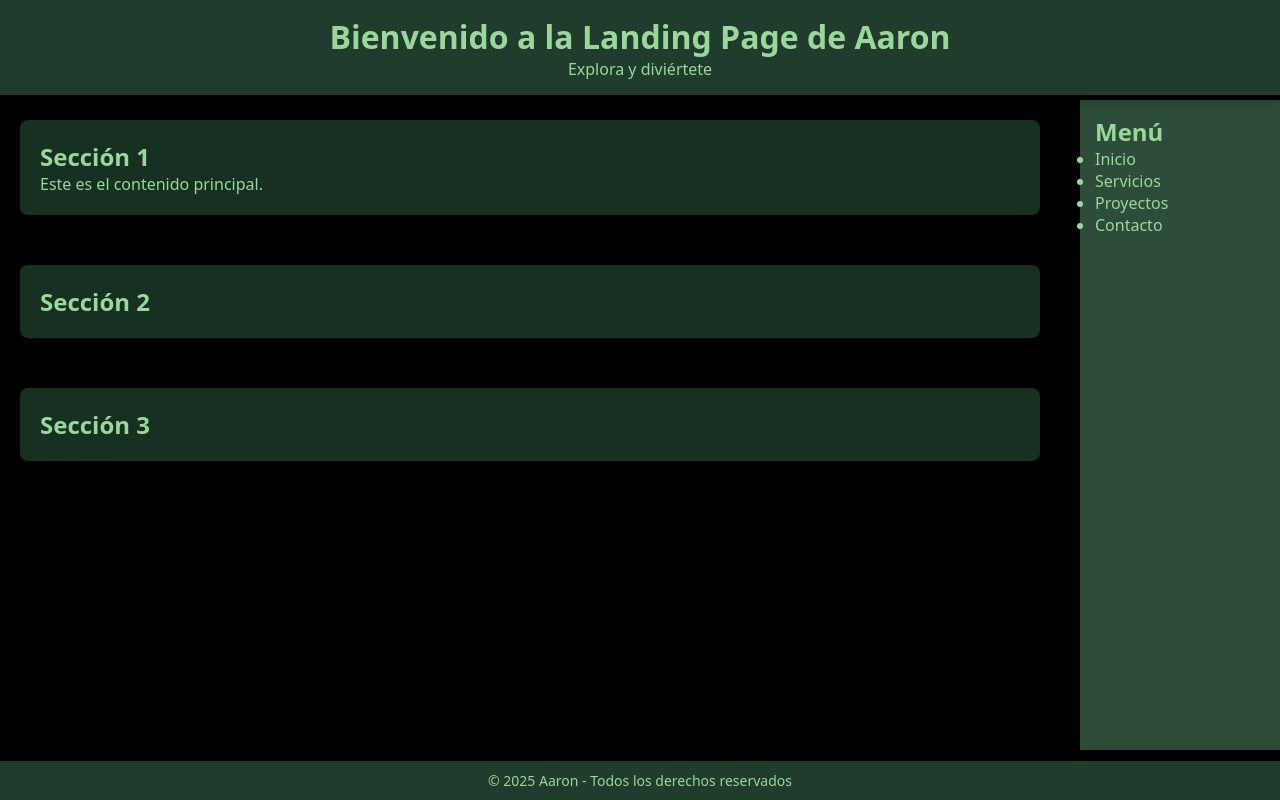
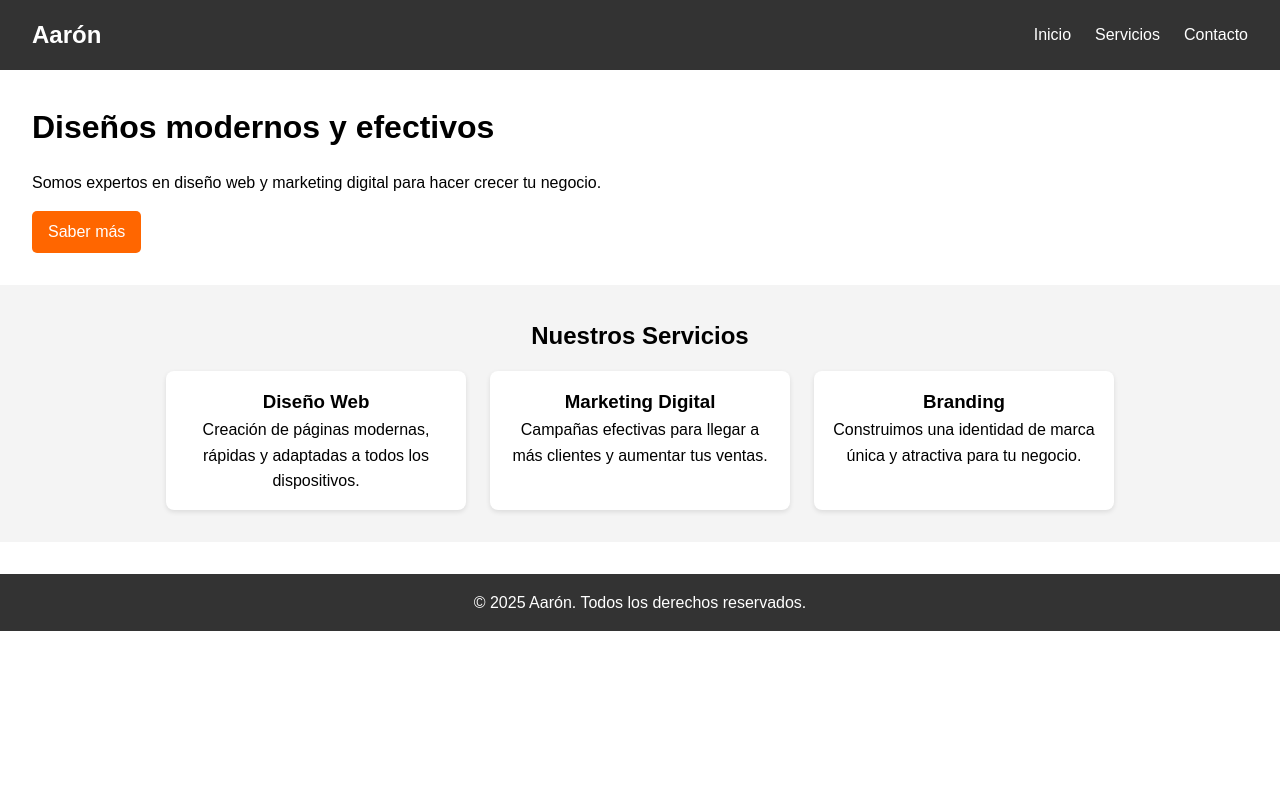
Before and after one commit to aaroncitto/master-ciberseguridad, a plain HTML site: page index.html in a window 1280 px wide. Drawn offline with Linux system fonts and the light colour scheme.

Commit message:
entrega_flexbox

```diff
--- a/index.html
+++ b/index.html
@@ -3,42 +3,69 @@
   <head>
     <meta charset="UTF-8" />
     <meta name="viewport" content="width=device-width, initial-scale=1.0" />
-    <title>Landing Page con position</title>
+    <title>Landing Flexbox</title>
     <link rel="stylesheet" href="styles.css" />
   </head>
   <body>
-    <header>
-      <h1>Bienvenido a la Landing Page de Aaron</h1>
-      <p>Explora y diviértete</p>
+    <!-- HEADER -->
+    <header class="header">
+      <div class="logo">Aarón</div>
+      <nav class="nav">
+        <ul class="nav-list">
+          <li><a href="#">Inicio</a></li>
+          <li><a href="#">Servicios</a></li>
+          <li><a href="#">Contacto</a></li>
+        </ul>
+      </nav>
     </header>
 
-    <aside class="sidebar">
-      <h2>Menú</h2>
-      <ul>
-        <li>Inicio</li>
-        <li>Servicios</li>
-        <li>Proyectos</li>
-        <li>Contacto</li>
-      </ul>
-    </aside>
+    <!-- MAIN -->
+    <main class="main">
+      <!-- Sección Hero -->
+      <section class="hero">
+        <div class="hero-text">
+          <h1>Diseños modernos y efectivos</h1>
+          <p>
+            Somos expertos en diseño web y marketing digital para hacer crecer
+            tu negocio.
+          </p>
+          <a href="#" class="btn">Saber más</a>
+        </div>
+        <div class="hero-image"></div>
+      </section>
 
-    <main>
-      <section>
-        <h2>Sección 1</h2>
-        <p>Este es el contenido principal.</p>
-      </section>
-      <section>
-        <h2>Sección 2</h2>
-        <p></p>
-      </section>
-      <section>
-        <h2>Sección 3</h2>
-        <p></p>
+      <!-- Sección Servicios -->
+      <section class="services">
+        <h2>Nuestros Servicios</h2>
+        <div class="services-container">
+          <div class="service-card">
+            <h3>Diseño Web</h3>
+            <p>
+              Creación de páginas modernas, rápidas y adaptadas a todos los
+              dispositivos.
+            </p>
+          </div>
+          <div class="service-card">
+            <h3>Marketing Digital</h3>
+            <p>
+              Campañas efectivas para llegar a más clientes y aumentar tus
+              ventas.
+            </p>
+          </div>
+          <div class="service-card">
+            <h3>Branding</h3>
+            <p>
+              Construimos una identidad de marca única y atractiva para tu
+              negocio.
+            </p>
+          </div>
+        </div>
       </section>
     </main>
 
-    <footer>
-      <p>© 2025 Aaron - Todos los derechos reservados</p>
+    <!-- FOOTER -->
+    <footer class="footer">
+      <p>&copy; 2025 Aarón. Todos los derechos reservados.</p>
     </footer>
   </body>
 </html>
--- a/styles.css
+++ b/styles.css
@@ -1,4 +1,4 @@
-/* Estilos generales */
+/* RESET BÁSICO */
 * {
   margin: 0;
   padding: 0;
@@ -6,62 +6,124 @@
 }
 
 body {
-  font-family: system-ui, -apple-system, BlinkMacSystemFont, 'Segoe UI', Roboto,
-    Oxygen, Ubuntu, Cantarell, 'Open Sans', 'Helvetica Neue', sans-serif;
-  min-height: 100vh;
-  background-color: #000000;
-  color: #9ad79b;
+  font-family: Arial, sans-serif;
+  line-height: 1.6;
 }
 
-/* HEADER fijo arriba */
-header {
-  position: fixed;
-  top: 0;
-  left: 0;
-  width: 100%;
-  background-color: #1f3c2d;
-  padding: 15px;
-  text-align: center;
-  z-index: 10;
-  box-shadow: 0 2px 10px rgba(0, 0, 0, 0.5);
+/* HEADER */
+.header {
+  display: flex;
+  justify-content: space-between;
+  align-items: center;
+  padding: 1rem 2rem;
+  background: #333;
+  color: white;
 }
 
-/* SIDEBAR a la derecha */
-.sidebar {
-  position: absolute;
-  top: 100px; /* debajo del header */
-  right: 0;
-  width: 200px;
-  background-color: #2d4d3a;
-  padding: 15px;
-  height: calc(100% - 150px);
+.logo {
+  font-size: 1.5rem;
+  font-weight: bold;
 }
 
-/* CONTENIDO PRINCIPAL */
-main {
-  position: relative;
-  top: 100px; /* margen bajo el header */
-  left: 0;
-  padding: 20px;
-  width: calc(100% - 220px); /* deja espacio para la sidebar */
+.nav-list {
+  display: flex;
+  list-style: none;
+  gap: 1.5rem;
 }
 
-main section {
-  margin-bottom: 50px;
-  padding: 20px;
-  background-color: #163021;
-  border-radius: 8px;
+.nav-list a {
+  color: white;
+  text-decoration: none;
 }
 
-/* FOOTER pegado al fondo */
-footer {
-  position: fixed;
-  bottom: 0;
-  left: 0;
-  width: 100%;
-  background-color: #1f3c2d;
+.nav-list a:hover {
+  text-decoration: underline;
+}
+
+/* HERO */
+.hero {
+  display: flex;
+  justify-content: space-between;
+  align-items: center;
+  padding: 2rem;
+  flex-wrap: wrap;
+  gap: 2rem;
+}
+
+.hero-text {
+  flex: 1;
+  min-width: 280px;
+}
+
+.hero-text h1 {
+  font-size: 2rem;
+  margin-bottom: 1rem;
+}
+
+.btn {
+  display: inline-block;
+  background: #ff6600;
+  color: white;
+  padding: 0.5rem 1rem;
+  margin-top: 1rem;
+  border-radius: 5px;
+  text-decoration: none;
+}
+
+.hero-image img {
+  max-width: 100%;
+  border-radius: 10px;
+}
+
+/* SERVICIOS */
+.services {
+  padding: 2rem;
+  background: #f4f4f4;
   text-align: center;
-  padding: 10px;
-  font-size: 14px;
-  box-shadow: 0 -2px 10px rgba(0, 0, 0, 0.5);
 }
+
+.services-container {
+  display: flex;
+  justify-content: center;
+  gap: 1.5rem;
+  flex-wrap: wrap;
+  margin-top: 1rem;
+}
+
+.service-card {
+  background: white;
+  padding: 1rem;
+  border-radius: 8px;
+  flex: 1 1 250px;
+  max-width: 300px;
+  box-shadow: 0 2px 5px rgba(0, 0, 0, 0.1);
+}
+
+/* FOOTER */
+.footer {
+  background: #333;
+  color: white;
+  text-align: center;
+  padding: 1rem;
+  margin-top: 2rem;
+}
+
+/* RESPONSIVE */
+@media (max-width: 768px) {
+  .hero {
+    flex-direction: column;
+    text-align: center;
+  }
+
+  .services-container {
+    flex-direction: column;
+    align-items: center;
+  }
+}
+
+@media (max-width: 480px) {
+  .nav-list {
+    flex-direction: column;
+    gap: 0.5rem;
+  }
+}
```
